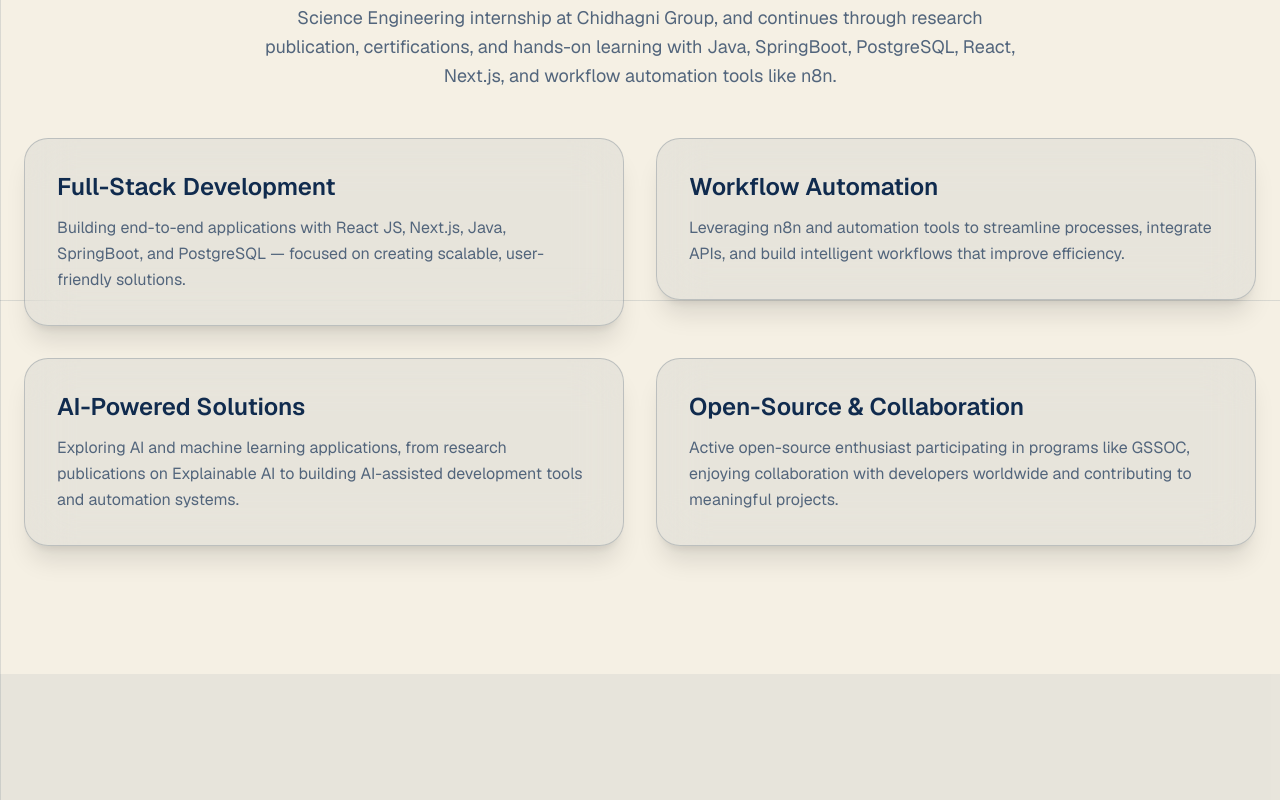
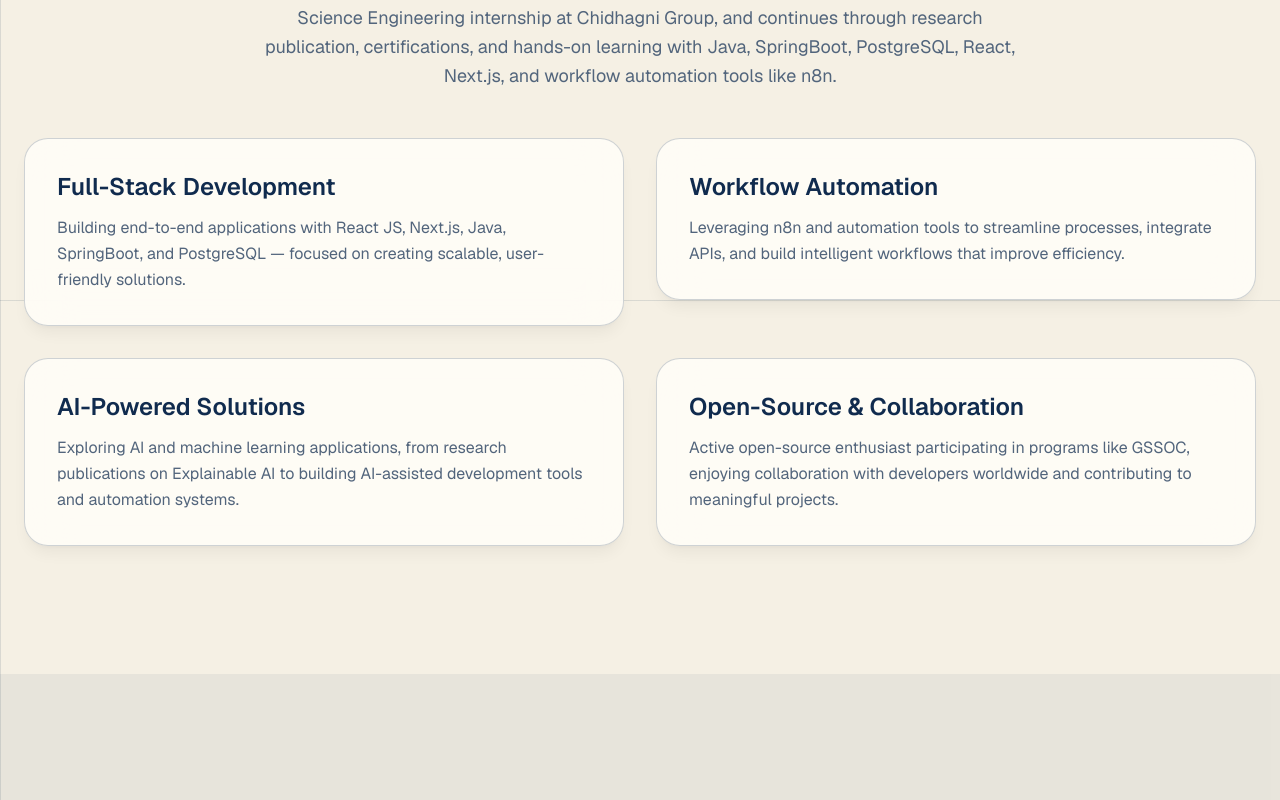
Before and after one commit to Ppoloju/pravalika-portfolio, a Next.js app: page / in a window 1280 px wide. Shown: the part 1300-2100 px from the top of the page. Built offline with nearby package versions, Linux system fonts and the light colour scheme.

Commit message:
Use theme-aware portfolio controls

```diff
--- a/components/ui/GlowCard.tsx
+++ b/components/ui/GlowCard.tsx
@@ -19,9 +19,9 @@ export function GlowCard({
       whileHover={hover ? { y: -4 } : undefined}
       transition={{ type: "spring", stiffness: 400, damping: 25 }}
       className={cn(
-        "group relative rounded-3xl border border-white/10 bg-slate-950/60 shadow-xl shadow-black/10 backdrop-blur-xl",
+        "theme-surface group relative rounded-3xl border shadow-lg shadow-black/5 backdrop-blur-xl",
         "p-4 sm:p-6 md:p-8 transition-all duration-300",
-        hover && "hover:border-purple-400/30 hover:shadow-2xl hover:shadow-purple-950/30",
+        hover && "hover:shadow-xl",
         className
       )}
     >
--- a/components/ui/GradientButton.tsx
+++ b/components/ui/GradientButton.tsx
@@ -27,11 +27,11 @@ export function GradientButton({
   const newTabDescriptionId = useId();
   const classes = cn(
     "inline-flex min-h-12 items-center justify-center gap-2 rounded-xl px-6 py-3",
-    "text-sm font-semibold text-white",
-    "bg-gradient-to-r from-purple-600 to-cyan-500",
-    "shadow-lg shadow-purple-500/20",
+    "text-sm font-semibold text-[var(--background)]",
+    "bg-[var(--accent)] text-[var(--background)]",
+    "shadow-md shadow-black/10",
     "transition-all duration-300",
-    "hover:shadow-purple-500/40 hover:brightness-110",
+    "hover:brightness-95",
     className
   );
 
--- a/components/ui/OutlineButton.tsx
+++ b/components/ui/OutlineButton.tsx
@@ -27,10 +27,10 @@ export function OutlineButton({
   const newTabDescriptionId = useId();
   const classes = cn(
     "inline-flex min-h-12 items-center justify-center gap-2 rounded-xl px-6 py-3",
-    "text-sm font-semibold text-white",
-    "border border-white/20 bg-white/[0.03] backdrop-blur-sm",
+    "text-sm font-semibold text-[var(--foreground)]",
+    "border border-[var(--border)] bg-[var(--tint)] backdrop-blur-sm",
     "transition-all duration-300",
-    "hover:border-white/40 hover:bg-white/10",
+    "hover:bg-[var(--surface)]",
     className
   );
 
```
